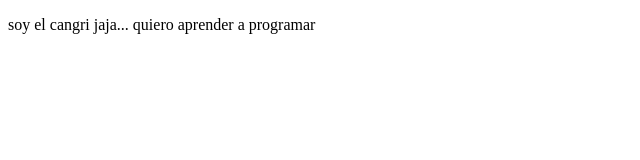
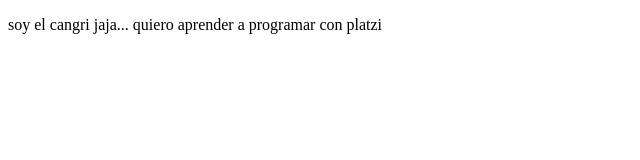
Before and after one commit to yairb30/proyectodemocursoprework, a plain HTML site: page index.html in a window 1280 px wide. Shown: the full height of the page, 0-640 px from the left. Drawn offline with Linux system fonts and the light colour scheme.

Commit message:
cambios agregamos sitio de twitch

```diff
--- a/index.html
+++ b/index.html
@@ -8,7 +8,7 @@
 
     </title>
 </head>
-<body><p></p>soy el cangri jaja... quiero aprender a programar
+<body><p></p>soy el cangri jaja... quiero aprender a programar con platzi
 
 </body>
 </html>
```
